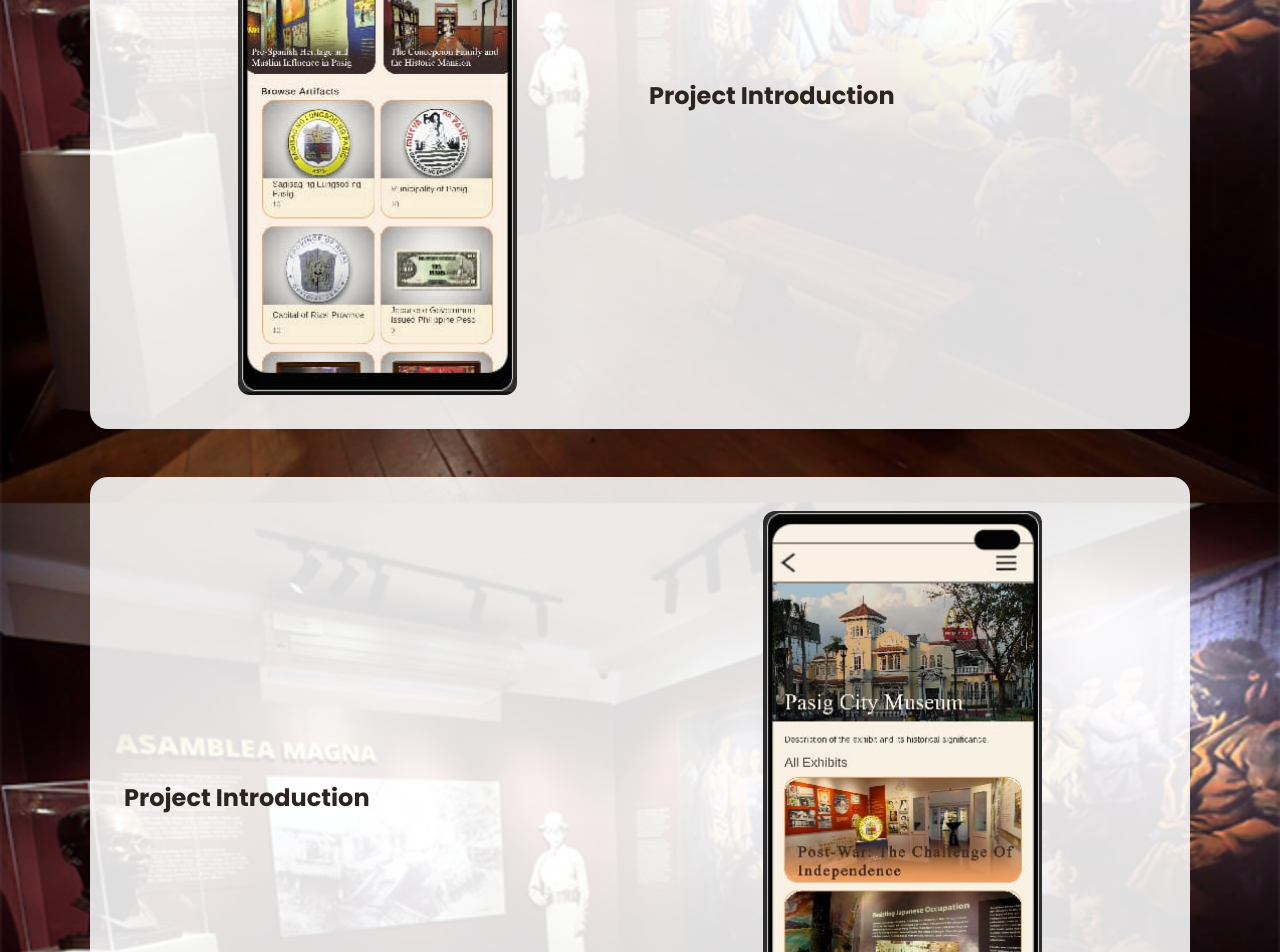
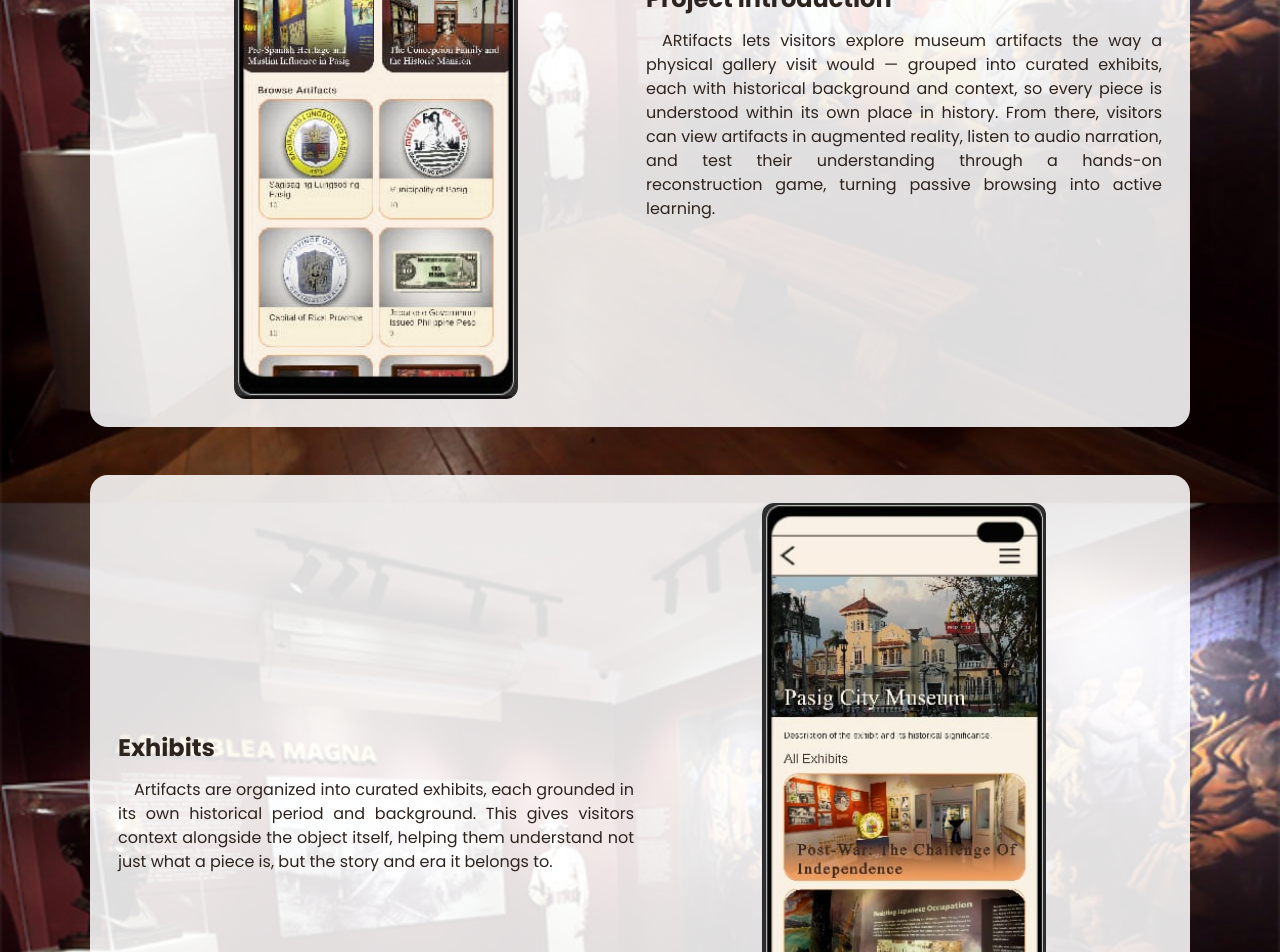
Before and after one commit to 1lessthan3girls/ARtifactsWeb, a React (Vite) app: page / in a window 1280 px wide. Shown: the part 1180-2132 px from the top of the page. Built offline with nearby package versions, Linux system fonts and the light colour scheme.

Commit message:
info test

```diff
--- a/src/App.jsx
+++ b/src/App.jsx
@@ -74,13 +74,13 @@ function App() {
             <img src={ScreenPreview1} alt="App Preview" />
             <div className="content-block-copy">
               <h2>Project Introduction</h2>
-              <p> </p>
+              <p>ARtifacts lets visitors explore museum artifacts the way a physical gallery visit would — grouped into curated exhibits, each with historical background and context, so every piece is understood within its own place in history. From there, visitors can view artifacts in augmented reality, listen to audio narration, and test their understanding through a hands-on reconstruction game, turning passive browsing into active learning. </p>
             </div>
           </div>
           <div className="content-block2">
             <div className="content-block-copy2">
-              <h2>Project Introduction</h2>
-              <p> </p>
+              <h2>Exhibits</h2>
+              <p>Artifacts are organized into curated exhibits, each grounded in its own historical period and background. This gives visitors context alongside the object itself, helping them understand not just what a piece is, but the story and era it belongs to.</p>
             </div>
             <img src={ScreenPreview2} alt="App Preview" />
           </div>
--- a/styles.css
+++ b/styles.css
@@ -170,13 +170,13 @@ section[id] {
 .content-block {
   background: #ffffffdd;
   margin: 0 auto;
-  padding: 34px;
-width: min(100%, 1100px);
+  padding: 28px;
+  width: min(1100px, calc(100% - 48px));
   max-width: 1100px;
   display: grid;
   grid-template-columns: minmax(0, 1fr) minmax(0, 1fr);
   align-items: center;
-  gap: 18px;
+  gap: 12px;
   border-radius: 18px;
   box-shadow: 0 12px 24px rgba(0,0,0,.08);
 }
@@ -184,13 +184,13 @@ width: min(100%, 1100px);
 .content-block2 {
   background: #ffffffdd;
   margin: 24px auto 0;
-  padding: 34px;
-  width: min(100%, 1100px);
+  padding: 28px;
+  width: min(1100px, calc(100% - 48px));
   max-width: 1100px;
   display: grid;
   grid-template-columns: minmax(0, 1fr) minmax(0, 1fr);
   align-items: center;
-  gap: 18px;
+  gap: 12px;
   border-radius: 18px;
   box-shadow: 0 12px 24px rgba(0,0,0,.08);
 }
@@ -226,6 +226,17 @@ width: min(100%, 1100px);
 .content-block-copy {
   display: grid;
   gap: 12px;
+  width: 100%;
+  justify-self: center;
+  align-self: center;
+}
+
+.content-block-copy2 {
+  display: grid;
+  gap: 12px;
+  width: 100%;
+  justify-self: center;
+  align-self: center;
 }
 
 .content-block p{
@@ -237,6 +248,16 @@ width: min(100%, 1100px);
   text-indent: 1em;
 }
 
+.content-block2 p{
+  font-size: 1.0rem;
+  line-height: 1.5;
+  font-family: 'Poppins', sans-serif;
+  font-weight: 200;
+  text-align: justify;
+  text-indent: 1em;
+
+}
+
 .content-block2 img {
   width: 55%;
   height: auto;
@@ -246,29 +267,13 @@ width: min(100%, 1100px);
   margin: 0 auto;
 }
 
-.content-block-copy2 {
-  display: grid;
-  gap: 12px;
-}
-
-.content-block2 p{
-  font-size: 1.0rem;
-  line-height: 1.5;
-  font-family: 'Poppins', sans-serif;
-  text-align: justify;
-  text-indent: 1em;
-}
 
 
 
-.content-block p{
-  font-size: 1.0rem;
-  line-height: 1.5;
-  font-family: 'Poppins', sans-serif;
-  font-weight: 200;
-  text-indent: 1em;
 
-}
+
+
+
 
 .feature-grid {
   display: grid;
```
